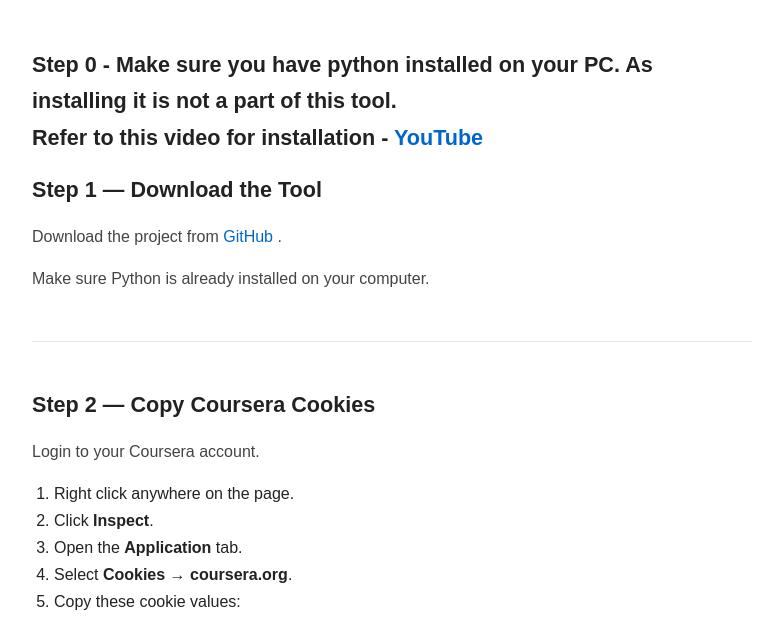
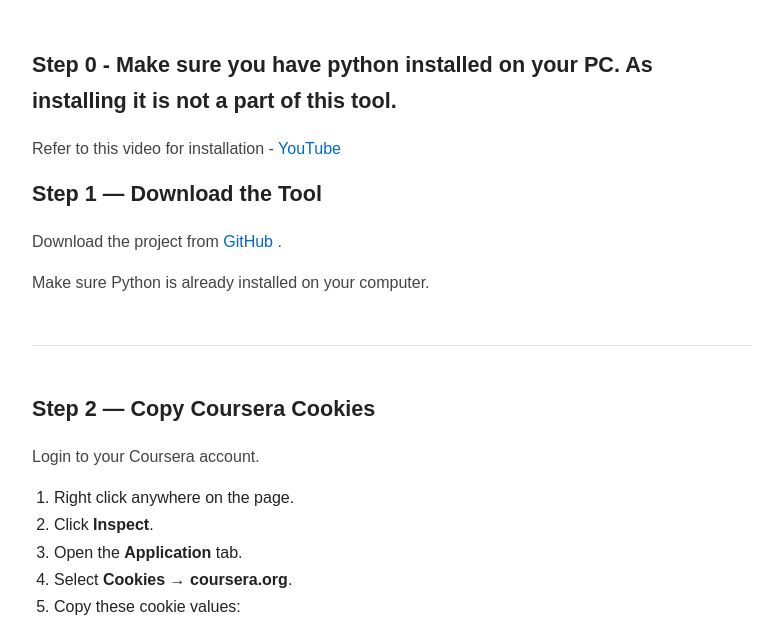
Before and after one commit to apurvaanand51/skip-course, a plain HTML site: page web/index.html in a window 1280 px wide. Shown: the part 145-766 px from the top of the page, without its empty margins (248-1031 px from the left). Drawn offline with Linux system fonts and the light colour scheme.

Commit message:
notes updated#1

```diff
--- a/web/index.html
+++ b/web/index.html
@@ -21,7 +21,9 @@
 
     <section class="card">
 
-        <h2>Step 0 - Make sure you have python installed on your PC. As installing it is not a part of this tool. <br> Refer to this video for installation - <a href="https://www.youtube.com/watch?v=ddGTXBhaGWA&pp=ygUhcHl0aG9uIGluc3RhbGxhdGlvbiBpbiB3aW5kb3dzIDEx">YouTube</a></h2>
+        <h2>Step 0 - Make sure you have python installed on your PC. As installing it is not a part of this tool.</h2>
+
+        <p> Refer to this video for installation - <a href="https://www.youtube.com/watch?v=ddGTXBhaGWA&pp=ygUhcHl0aG9uIGluc3RhbGxhdGlvbiBpbiB3aW5kb3dzIDEx">YouTube</a></p>
 
         <h2>Step 1 — Download the Tool</h2>
 
```
